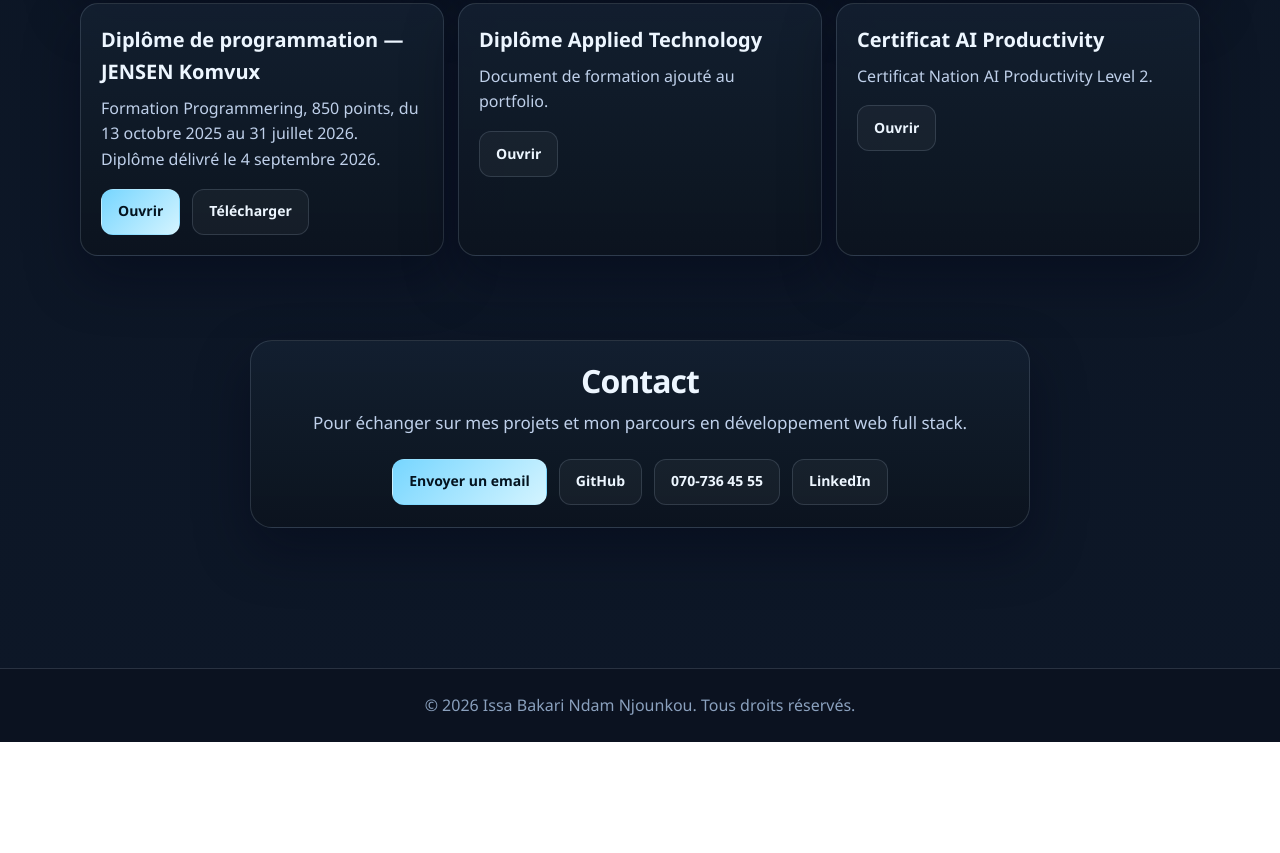
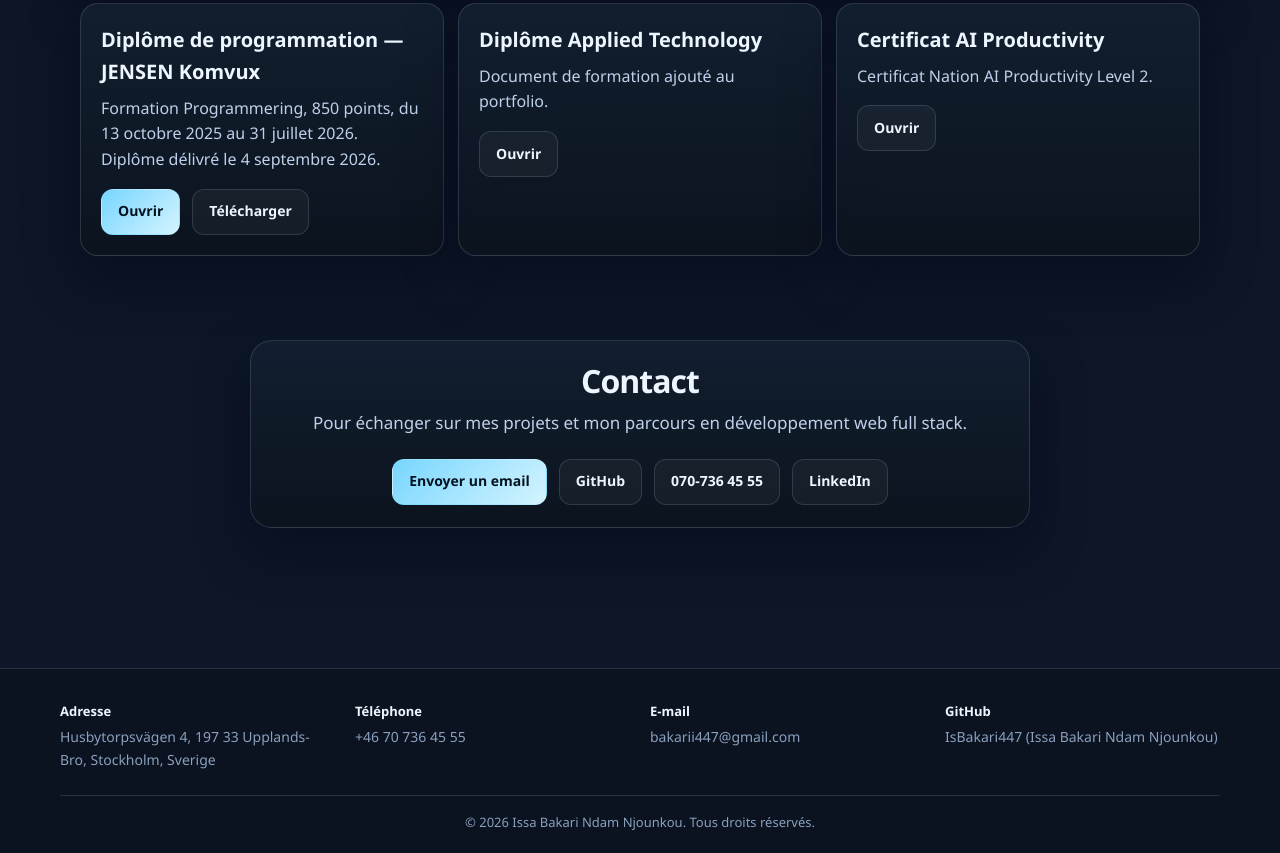
Before and after one commit to IsBakari447/portfolio, a plain HTML site: page index.html in a window 1280 px wide. Shown: the part 5495-6348 px from the top of the page. Before the commit the page ends 6237 px from the top, so only its background shows below. Drawn offline with Linux system fonts and the light colour scheme.

Commit message:
new modifiction in footer

```diff
--- a/index.html
+++ b/index.html
@@ -313,7 +313,27 @@
     </section>
   </main>
 
-  <footer data-i18n="footerText">© 2026 Issa Bakari Ndam Njounkou. Tous droits réservés.</footer>
+  <footer class="site-footer">
+    <div class="footer-contact">
+      <address>
+        <strong data-i18n="footerAddressLabel">Adresse</strong>
+        <span>Husbytorpsvägen 4, 197 33 Upplands-Bro, Stockholm, Sverige</span>
+      </address>
+      <div>
+        <strong data-i18n="footerPhoneLabel">Téléphone</strong>
+        <a href="tel:+46707364555">+46 70 736 45 55</a>
+      </div>
+      <div>
+        <strong data-i18n="footerEmailLabel">E-mail</strong>
+        <a href="mailto:bakarii447@gmail.com">bakarii447@gmail.com</a>
+      </div>
+      <div>
+        <strong data-i18n="footerGithubLabel">GitHub</strong>
+        <a href="https://github.com/IsBakari447" target="_blank" rel="noopener noreferrer">IsBakari447 (Issa Bakari Ndam Njounkou)</a>
+      </div>
+    </div>
+    <p class="footer-copy" data-i18n="footerText">© 2026 Issa Bakari Ndam Njounkou. Tous droits réservés.</p>
+  </footer>
 
   <script src="script.js" defer></script>
 </body>
--- a/script.js
+++ b/script.js
@@ -74,6 +74,10 @@ const translations = {
     "contactTitle": "Contact",
     "contactText": "Pour échanger sur mes projets et mon parcours en développement web full stack.",
     "emailButton": "Envoyer un email",
+    "footerAddressLabel": "Adresse",
+    "footerPhoneLabel": "Téléphone",
+    "footerEmailLabel": "E-mail",
+    "footerGithubLabel": "GitHub",
     "footerText": "© 2026 Issa Bakari Ndam Njounkou. Tous droits réservés.",
     "metaTitle": "Issa Bakari | Étudiant full stack JavaScript - IT-Högskolan",
     "metaDescription": "Issa Bakari Ndam Njounkou, étudiant en développement web full stack JavaScript à IT-Högskolan (2026-2028), à Upplands-Bro. Projets, compétences et CV.",
@@ -168,6 +172,10 @@ const translations = {
     "contactTitle": "Contact",
     "contactText": "Get in touch about my projects and background in full stack web development.",
     "emailButton": "Send email",
+    "footerAddressLabel": "Address",
+    "footerPhoneLabel": "Phone",
+    "footerEmailLabel": "Email",
+    "footerGithubLabel": "GitHub",
     "footerText": "© 2026 Issa Bakari Ndam Njounkou. All rights reserved.",
     "metaTitle": "Issa Bakari | Full stack JavaScript student - IT-Högskolan",
     "metaDescription": "Issa Bakari Ndam Njounkou, full stack JavaScript web development student at IT-Högskolan (2026-2028), based in Upplands-Bro, Sweden. Projects, skills and CV.",
@@ -262,6 +270,10 @@ const translations = {
     "contactTitle": "Kontakt",
     "contactText": "Kontakta mig om mina projekt och min bakgrund inom fullstack webbutveckling.",
     "emailButton": "Skicka e-post",
+    "footerAddressLabel": "Adress",
+    "footerPhoneLabel": "Telefon",
+    "footerEmailLabel": "E-post",
+    "footerGithubLabel": "GitHub",
     "footerText": "© 2026 Issa Bakari Ndam Njounkou. Alla rättigheter förbehållna.",
     "metaTitle": "Issa Bakari | Studerande inom fullstack JavaScript - IT-Högskolan",
     "metaDescription": "Issa Bakari Ndam Njounkou, studerande inom fullstack webbutveckling med inriktning JavaScript på IT-Högskolan (2026-2028). Projekt, kompetenser och CV.",
--- a/style.css
+++ b/style.css
@@ -638,9 +638,49 @@
     footer {
       border-top: 1px solid var(--line);
       color: var(--soft);
+      padding: 32px 20px 20px;
+      background: #0b1220;
+    }
+
+    .footer-contact {
+      max-width: 1160px;
+      margin: 0 auto;
+      display: grid;
+      grid-template-columns: repeat(4, minmax(0, 1fr));
+      gap: 20px;
+    }
+
+    .footer-contact > div,
+    .footer-contact address {
+      display: flex;
+      flex-direction: column;
+      gap: 5px;
+      font-style: normal;
+      min-width: 0;
+    }
+
+    .footer-contact strong {
+      color: var(--text);
+      font-size: 13px;
+    }
+
+    .footer-contact a,
+    .footer-contact address span {
+      overflow-wrap: anywhere;
+      font-size: 14px;
+    }
+
+    .footer-contact a:hover {
+      color: var(--primary);
+    }
+
+    .footer-copy {
+      max-width: 1160px;
+      margin: 24px auto 0;
+      padding-top: 16px;
+      border-top: 1px solid var(--line);
       text-align: center;
-      padding: 24px 20px;
-      background: #0b1220;
+      font-size: 13px;
     }
 
     @media (max-width: 940px) {
@@ -662,7 +702,8 @@
 
       .skills,
       .project-grid,
-      .documents {
+      .documents,
+      .footer-contact {
         grid-template-columns: repeat(2, minmax(0, 1fr));
       }
     }
@@ -691,6 +732,7 @@
       .skills,
       .project-grid,
       .documents,
+      .footer-contact,
       .resume-highlights,
       .stats {
         grid-template-columns: 1fr;
```
